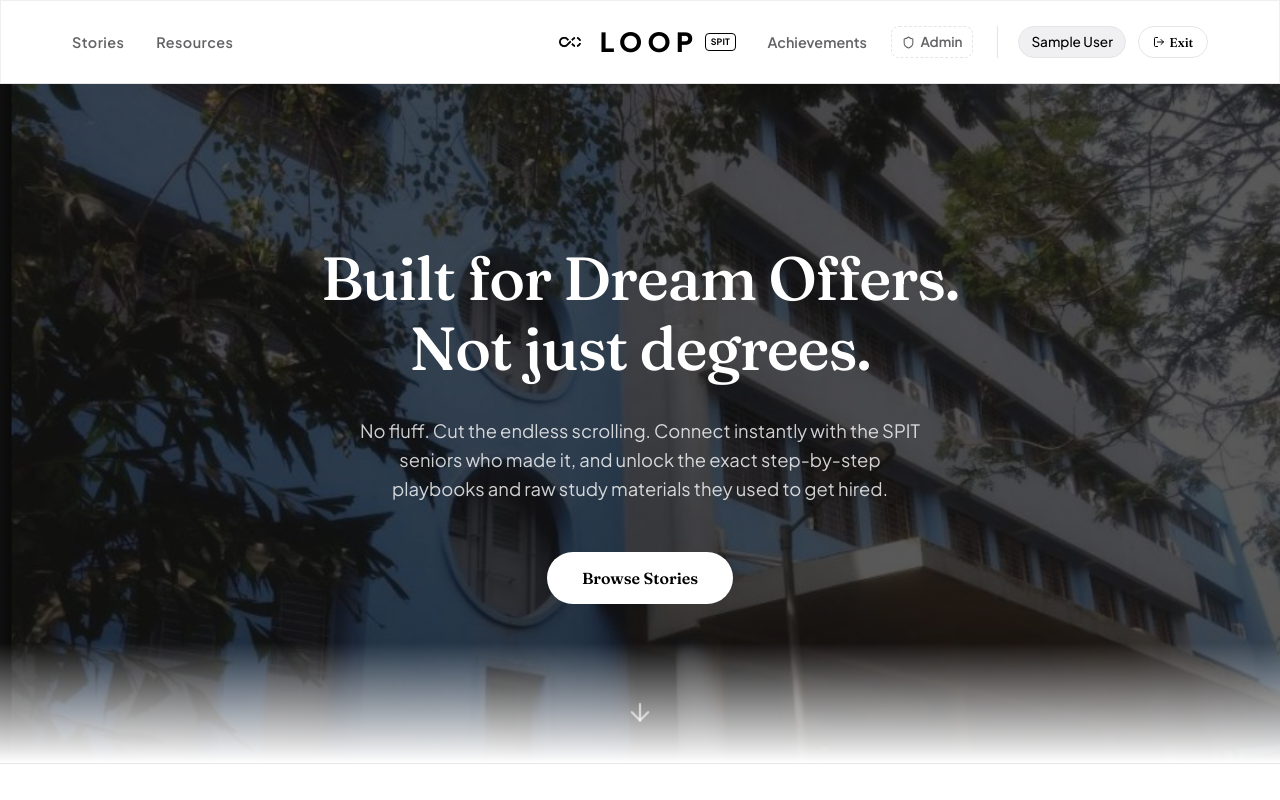
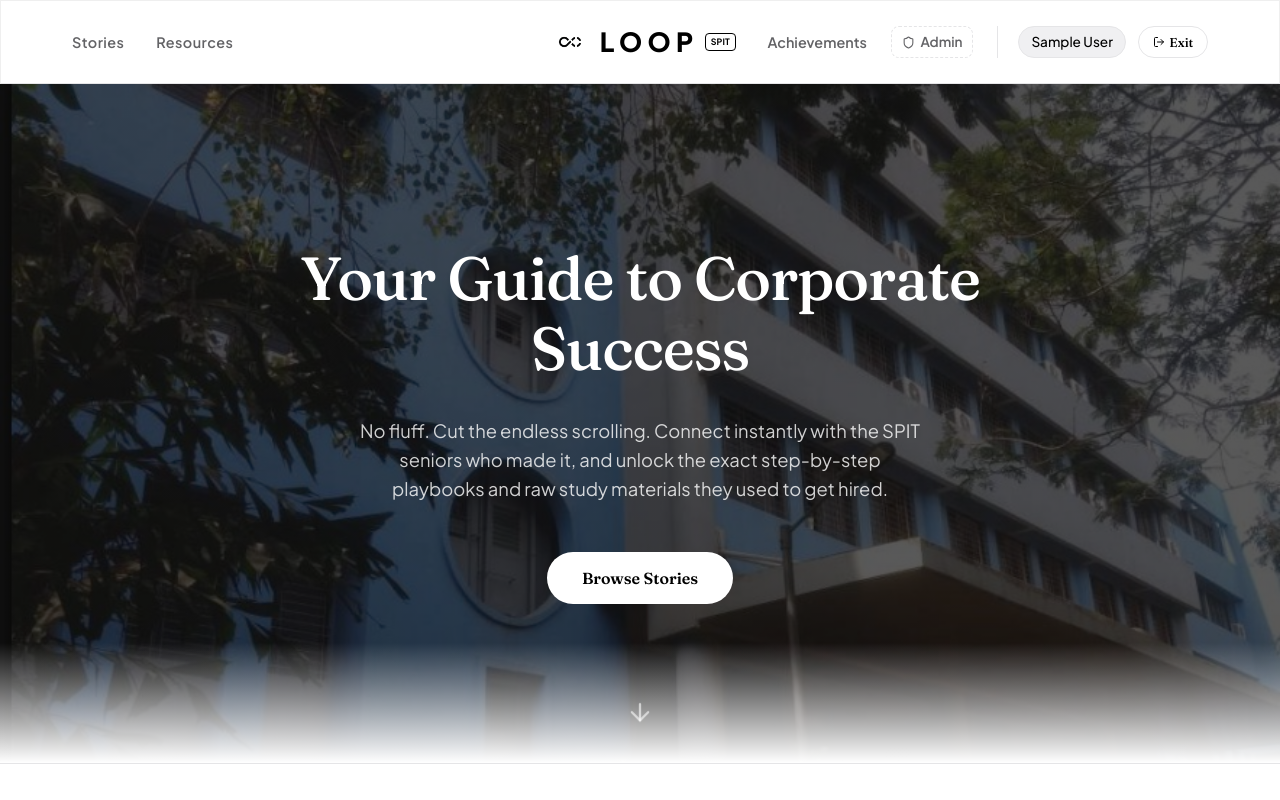
Before and after one commit to swapnil-exxe/loop, a React (Vite) app in the folder frontend/: page / in a window 1280 px wide. Shown: the top 800 px of the page. Built offline with nearby package versions, Linux system fonts and the light colour scheme; sample sign-in values are in the browser's storage.

Commit message:
style: update landing page hero headline to 'Your Guide to Corporate Success'

```diff
--- a/frontend/src/pages/Landing.jsx
+++ b/frontend/src/pages/Landing.jsx
@@ -244,8 +244,7 @@ export default function Landing() {
             letterSpacing: '-0.02em',
             marginBottom: '2rem'
           }}>
-            Built for Dream Offers. <br />
-            Not just degrees.
+            Your Guide to Corporate Success
           </h1>
           <p style={{
             fontSize: '1.15rem',
```
